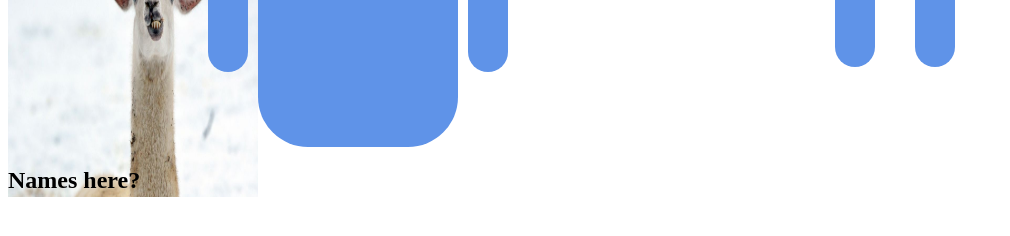
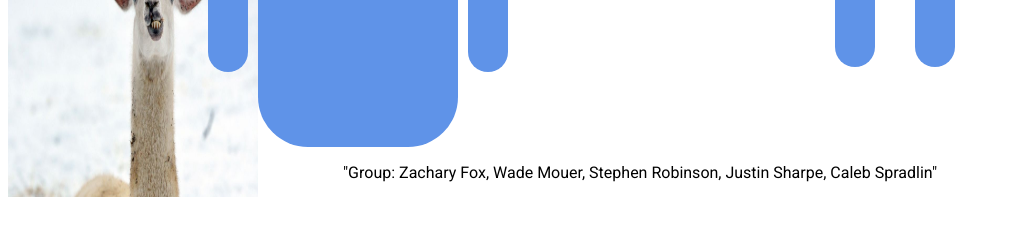
Before and after one commit to juhjuh/sweProject1, a plain HTML site: page index.html in a window 1280 px wide. Shown: the part 134-370 px from the top of the page, without its empty margins (0-1010 px from the left). Drawn offline with Linux system fonts and the light colour scheme.

Commit message:
removed header for names and added footer with new css

```diff
--- a/index.html
+++ b/index.html
@@ -26,6 +26,10 @@
 		</div>
 	</div>
 
-	<h2>Names here?</h2>
+	<div style = "clear: right">
+		<footer>
+		"Group: Zachary Fox, Wade Mouer, Stephen Robinson, Justin Sharpe, Caleb Spradlin"
+		</footer>
+	</div>
 </body>
 </html>
--- a/style.css
+++ b/style.css
@@ -123,3 +123,15 @@ h1 {
 	top: 100px;
 	left: 120px;
 }
+
+footer {
+	font-family: 'Roboto', sans-serif;
+	position: relative;
+	right: 0;
+	bottom: 0;
+	left: 0;
+	padding: 1rem;
+	text-align: center;
+	clear:both;
+
+}
```
